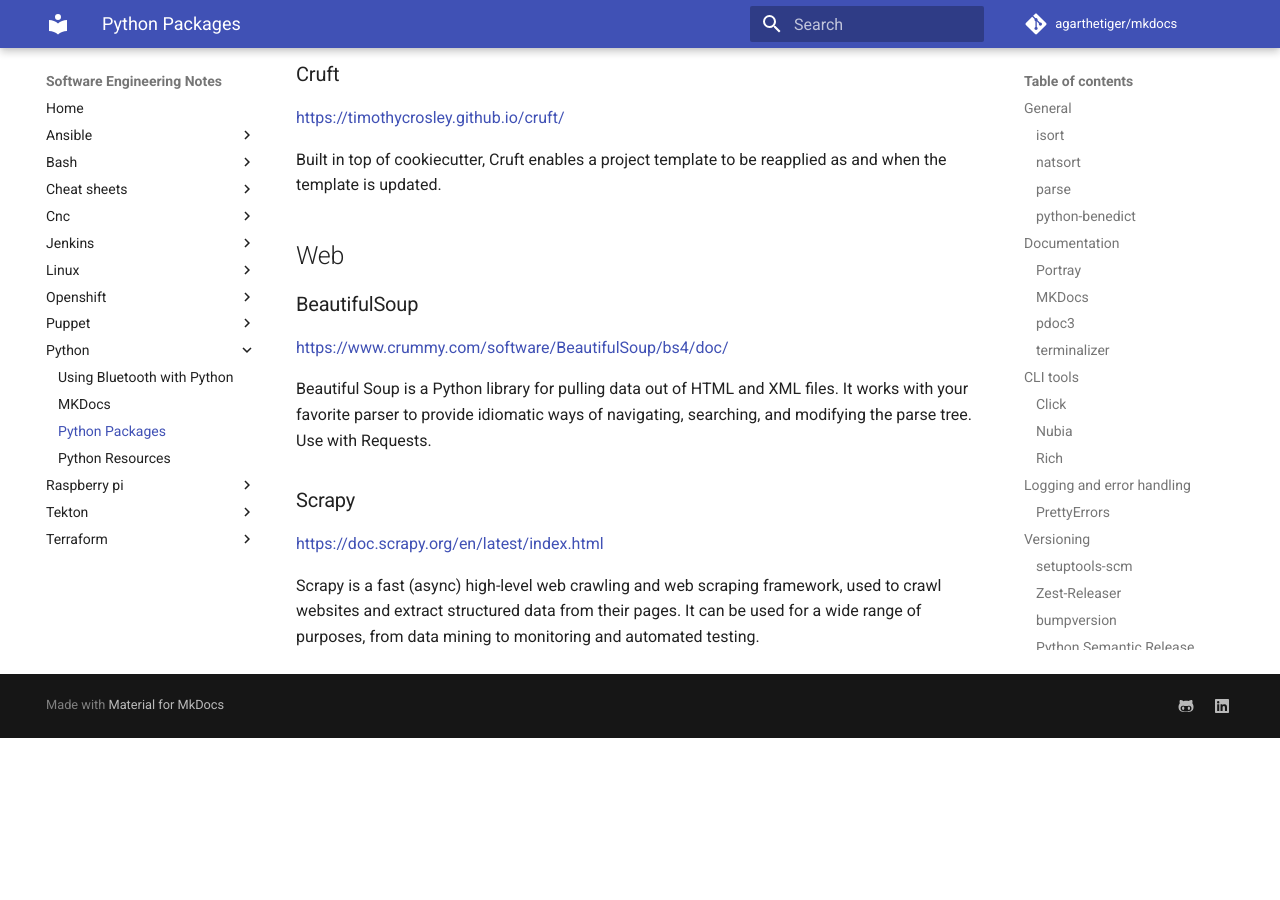
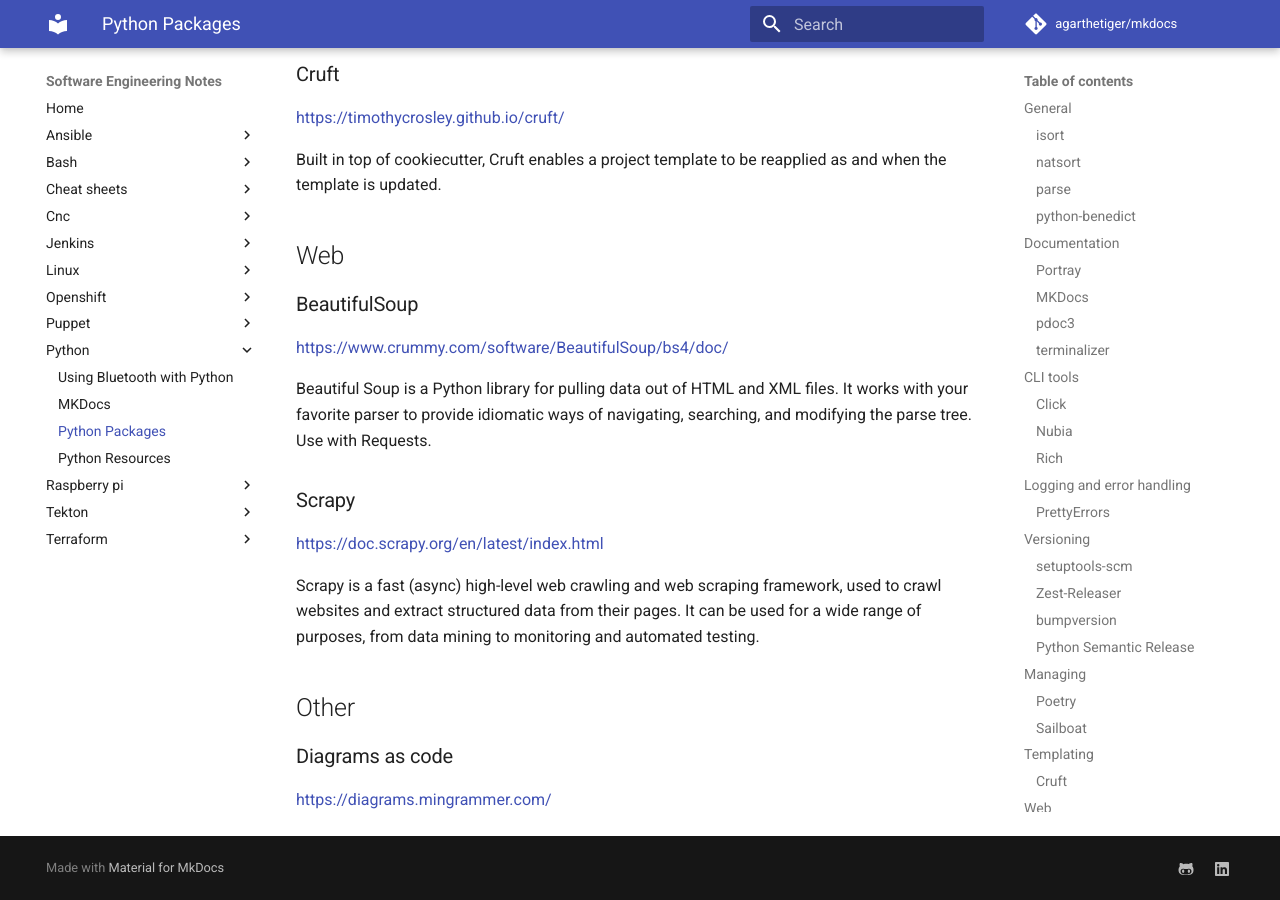
Before and after one commit to agarthetiger/mkdocs, an MkDocs documentation site: the page built from docs/python/packages.md, in a window 1280 px wide and 900 px high, scrolled down 3534 px. Built offline with MkDocs 1.6.1 and Material for MkDocs 9.7.7, drawn with Linux system fonts in a browser that asks for light colours; comment, search, counter and statistics services are not loaded; before the commit the page ends 4272 px from its top, so only the background shows below that.

Commit message:
Update packages.md

```diff
--- a/docs/python/packages.md
+++ b/docs/python/packages.md
@@ -134,3 +134,9 @@
 https://doc.scrapy.org/en/latest/index.html
 
 Scrapy is a fast (async) high-level web crawling and web scraping framework, used to crawl websites and extract structured data from their pages. It can be used for a wide range of purposes, from data mining to monitoring and automated testing.
+
+## Other
+
+### Diagrams as code
+
+https://diagrams.mingrammer.com/
```
